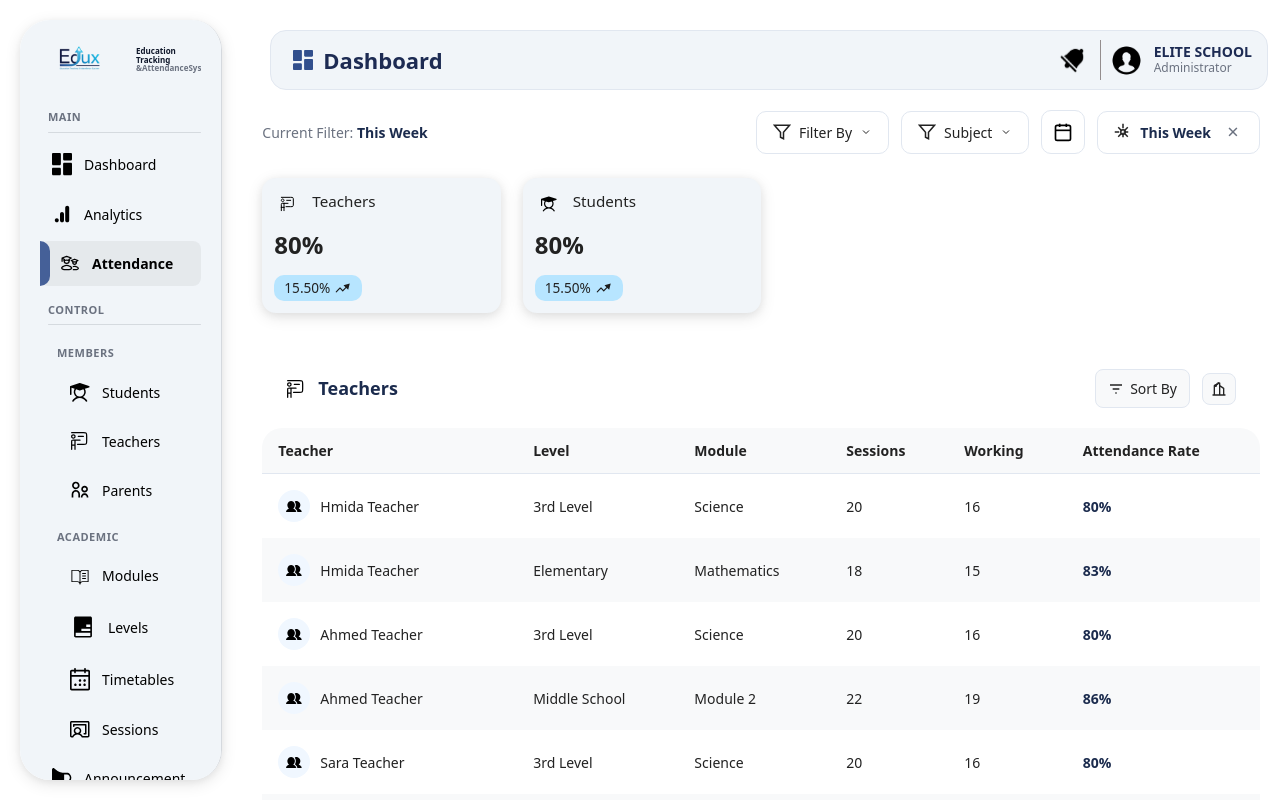
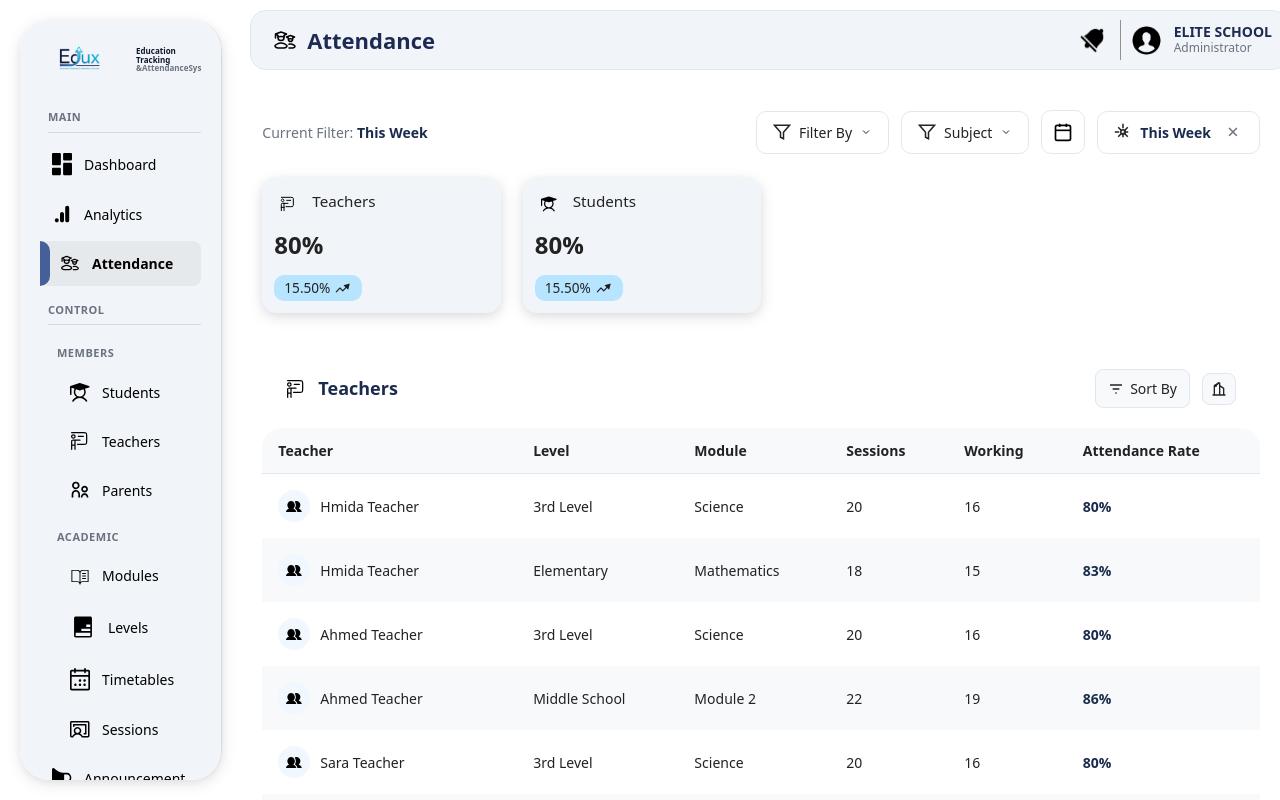
Before and after one commit to Aiimene/Edux, a Next.js app: page /admin/attendance in a window 1280 px wide. Shown: the top 800 px of the page. Built offline with nearby package versions, Linux system fonts and the light colour scheme.

Commit message:
feat: unified top bar structure using DashboardTop and MembersTop components

```diff
--- a/src/app/admin/analytics/layout.tsx
+++ b/src/app/admin/analytics/layout.tsx
@@ -3,12 +3,10 @@
 import React, { createContext, useContext, useState } from "react";
 import Image from "next/image";
 import enterpriseData from "../../../data/enterprise.json";
-import DashboardTop from "../../../components/dashboard/DashboardTop/DashboardTop";
 import FilterBy from "../../../components/analytics/filters/FilterBy/FilterBy";
 import DateRangePicker from "../../../components/analytics/filters/DateRangePicker/DateRangePicker";
 import CurrentFilter from "../../../components/analytics/filters/CurrentFilter/CurrentFilter";
 import analyticsData from "../../../data/analytics.json";
-import { useSidebar } from "../../../contexts/SidebarContext";
 import styles from "./layout.module.css";
 
 type FilterState = {
@@ -41,7 +39,6 @@ export default function AnalyticsLayout({
 }: {
   children: React.ReactNode;
 }) {
-  const { toggle } = useSidebar();
   const [filters, setFilters] = useState<FilterState>({
     level: 'All Levels',
     module: 'All Modules',
@@ -108,7 +105,6 @@ export default function AnalyticsLayout({
 
   return (
     <FilterContext.Provider value={{ filters, setFilters }}>
-      <DashboardTop onMenuClick={toggle} />
       <div className={styles.container}>
         {/* Greeting Section with Filters on the right */}
         <div className={styles.greetingAndFiltersContainer}>
--- a/src/app/admin/attendance/layout.tsx
+++ b/src/app/admin/attendance/layout.tsx
@@ -3,12 +3,10 @@
 import React, { createContext, useContext, useState } from "react";
 import Image from "next/image";
 import enterpriseData from "../../../data/enterprise.json";
-import DashboardTop from "../../../components/dashboard/DashboardTop/DashboardTop";
 import FilterBy from "../../../components/analytics/filters/FilterBy/FilterBy";
 import DateRangePicker from "../../../components/analytics/filters/DateRangePicker/DateRangePicker";
 import CurrentFilter from "../../../components/analytics/filters/CurrentFilter/CurrentFilter";
 import attendanceData from "../../../data/attendance.json";
-import { useSidebar } from "../../../contexts/SidebarContext";
 import styles from "./layout.module.css";
 
 type FilterState = {
@@ -40,7 +38,6 @@ export default function AttendanceLayout({
 }: {
   children: React.ReactNode;
 }) {
-  const { toggle } = useSidebar();
   const [filters, setFilters] = useState<FilterState>({
     level: 'All Levels',
     module: 'All Modules',
@@ -98,7 +95,6 @@ export default function AttendanceLayout({
 
   return (
     <FilterContext.Provider value={{ filters, setFilters }}>
-      <DashboardTop onMenuClick={toggle} />
       <div className={styles.container}>
         {/* Current Filter Section */}
         <div className={styles.currentFilterSection}>
--- a/src/app/admin/dashboard/layout.tsx
+++ b/src/app/admin/dashboard/layout.tsx
@@ -3,8 +3,6 @@
 import React from "react";
 import Image from "next/image";
 import enterpriseData from "../../../data/enterprise.json";
-import DashboardTop from "../../../components/dashboard/DashboardTop/DashboardTop";
-import { useSidebar } from "../../../contexts/SidebarContext";
 import styles from "./layout.module.css";
 
 export default function DashboardLayout({
@@ -12,11 +10,7 @@ export default function DashboardLayout({
 }: {
   children: React.ReactNode;
 }) {
-  const { toggle } = useSidebar();
-
   return (
-    <>
-      <DashboardTop onMenuClick={toggle} />
     <div className={styles.container}>
       {/* Greeting Section */}
       <div className={styles.greetingSection}>
@@ -27,6 +21,5 @@ export default function DashboardLayout({
       <p className={styles.subtitle}>Track everything from one place</p>
       {children}
     </div>
-    </>
   );
 }
--- a/src/app/admin/layout.tsx
+++ b/src/app/admin/layout.tsx
@@ -16,19 +16,39 @@ function AdminLayoutContent({
   const { isOpen, isMobile, toggle, close } = useSidebar();
   const pathname = usePathname();
 
-  const isDashboard = pathname === '/admin/dashboard';
-  const isMembersPage = pathname.startsWith('/admin/members/students') ||
-                        pathname.startsWith('/admin/members/parents') ||
-                        pathname.startsWith('/admin/members/teachers');
-  const isAcademicPage = pathname.startsWith('/admin/academic');
+  // Determine which top bar component to use based on pathname
+  const renderTopBar = () => {
+    if (pathname === '/admin/dashboard') {
+      return <DashboardTop onMenuClick={toggle} />;
+    }
+    if (pathname.startsWith('/admin/members')) {
+      return <MembersTop onMenuClick={toggle} />;
+    }
+    // For other pages, use TopBar with appropriate title and icon
+    if (pathname.startsWith('/admin/academic')) {
+      return <TopBar title="Academic" icon="/icons/academic.svg" iconWidth={22} iconHeight={22} onMenuClick={toggle} />;
+    }
+    if (pathname.startsWith('/admin/settings')) {
+      return <TopBar title="Settings" icon="/icons/settings.svg" iconWidth={24} iconHeight={24} onMenuClick={toggle} />;
+    }
+    if (pathname.startsWith('/admin/attendance')) {
+      return <TopBar title="Attendance" icon="/icons/attendance.svg" iconWidth={24} iconHeight={24} onMenuClick={toggle} />;
+    }
+    if (pathname.startsWith('/admin/analytics')) {
+      return <TopBar title="Analytics" icon="/icons/analytics.svg" iconWidth={24} iconHeight={24} onMenuClick={toggle} />;
+    }
+    if (pathname.startsWith('/admin/announcements')) {
+      return <TopBar title="Announcements" icon="/icons/announcements.svg" iconWidth={24} iconHeight={24} onMenuClick={toggle} />;
+    }
+    // Default
+    return <DashboardTop onMenuClick={toggle} />;
+  };
 
   return (
     <div className={styles.container}>
       <Sidebar isOpen={isOpen} onClose={close} />
       <div className={`${styles.mainContent} ${isMobile && !isOpen ? styles.sidebarClosed : ''}`}>
-        {isDashboard && <DashboardTop onMenuClick={toggle} />}
-        {isMembersPage && <MembersTop onMenuClick={toggle} />}
-        {isAcademicPage && <TopBar title="Academic" icon="/icons/academic.svg" iconWidth={22} iconHeight={22} onMenuClick={toggle} />}
+        {renderTopBar()}
         <div className={styles.content}>
           {children}
         </div>
--- a/src/app/admin/settings/layout.tsx
+++ b/src/app/admin/settings/layout.tsx
@@ -1,8 +1,6 @@
 'use client';
 
 import React from "react";
-import DashboardTop from "../../../components/dashboard/DashboardTop/DashboardTop";
-import { useSidebar } from "../../../contexts/SidebarContext";
 import styles from "./layout.module.css";
 
 export default function SettingsLayout({
@@ -10,14 +8,9 @@ export default function SettingsLayout({
 }: {
   children: React.ReactNode;
 }) {
-  const { toggle } = useSidebar();
-
   return (
-    <>
-      <DashboardTop onMenuClick={toggle} />
-      <div className={styles.container}>
-        {children}
-      </div>
-    </>
+    <div className={styles.container}>
+      {children}
+    </div>
   );
 }
```
